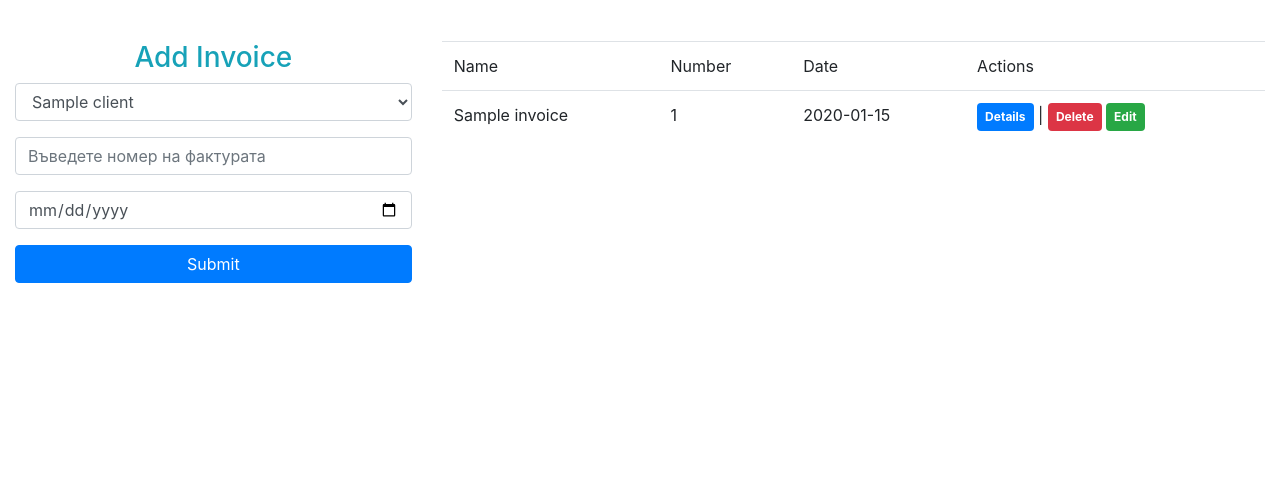
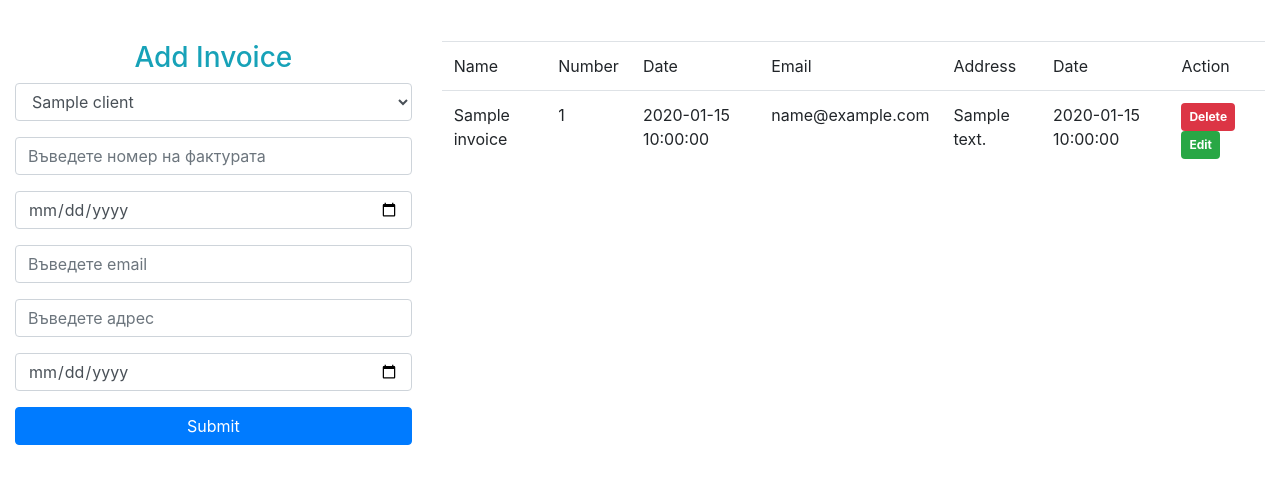
Before and after one commit to Denitsa2731/invoices, a PHP site: page /templates/add.php in a window 1280 px wide. Shown: the part 56-540 px from the top of the page. Run offline with PHP 8.4, Linux system fonts and the light colour scheme; tables that the repository leaves empty hold one stand-in row (values such as "Sample post"); some libraries are stand-ins or nearby versions.

Commit message:
Implement invoices project

```diff
--- a/src/ClientController.php
+++ b/src/ClientController.php
@@ -18,11 +18,11 @@ class ClientController extends Entity
 
     public function showAllClient()
     {
-        $invoices = [];
+        $clients = [];
         $stmt = $this->stm->query("SELECT * FROM invoices.client ORDER BY id DESC");
 
         while ($row = $stmt->fetch()) {
-            array_push($invoices, array(
+            array_push($clients, array(
                 'id' => $row['id'],
                 'name' => $row['client_name'],
                 'email' => $row['client_email'],
@@ -30,7 +30,7 @@ class ClientController extends Entity
             ));
         }
 
-        return $invoices;
+        return $clients;
     }
     public function getClientById(int $id)
     {
--- a/src/InvoiceController.php
+++ b/src/InvoiceController.php
@@ -21,10 +21,10 @@ class InvoiceController extends Entity {
         return $clientNames;
     }
 
-    public function addInvoice($client_name, $number, $date)
+    public function addInvoice($client_name, $number, $date, $client_email, $client_address, $creation_date)
     {
-        $stmt = $this->stm->prepare("INSERT INTO invoices.invoice(client_name, date, number) VALUES (?, ?, ?)");
-        return $stmt->execute([$client_name, $date, $number]);
+        $stmt = $this->stm->prepare("INSERT INTO invoices.invoice(client_name, date, number, client_email, client_address, creation_date) VALUES (?, ?, ?, ?, ?, ?)");
+        return $stmt->execute([$client_name, $date, $number, $client_email, $client_address, $creation_date]);
     }
 
     public function showAllInvoices()
@@ -38,6 +38,9 @@ class InvoiceController extends Entity {
                 'name' => $row['client_name'],
                 'date' => $row['date'],
                 'number' => $row['number'],
+                'client_email' => $row['client_email'],
+                'client_address' => $row['client_address'],
+                'date' => $row ['creation_date'],
             ));
         }
 
@@ -53,9 +56,9 @@ class InvoiceController extends Entity {
 
     public function updateInvoice(array $data)
     {
-        $stmt = $this->stm->prepare("UPDATE invoices.invoice SET client_name=?, number=?, date=? WHERE id=?");
+        $stmt = $this->stm->prepare("UPDATE invoices.invoice SET client_name=?, number=?, date=? client_email=?, client_address=?, creation_date=? WHERE id=?");
 
-        return $stmt->execute([$data['name'], $data['number'], $data['creation_date'], $data['id']]);
+        return $stmt->execute([$data['name'], $data['number'], $data['creation_date'], $data['id'], $data['client_email'], $data['client_address'], $data['creation_date']]);
     }
 
 
@@ -72,9 +75,12 @@ if (isset($_POST['submit'])) {
     $client_name = $_POST['name'];
     $number = $_POST['number'];
     $date = $_POST['date'];
+    $client_email = $_POST['email'];
+    $client_address = $_POST['address'];
+    $creation_date = $_POST['date'];
 
     $actions = new InvoiceController();
-    $res = $actions->addInvoice($client_name, $number, $date);
+    $res = $actions->addInvoice($client_name, $number, $date, $client_email, $client_address, $creation_date);
 
     if ($res) {
         echo "New record created successfully.";
@@ -88,6 +94,9 @@ if (isset($_POST['update'])) {
     $data['id'] = $_POST['id'];
     $data['name'] = $_POST['name'];
     $data['number'] = $_POST['number'];
+    $data['date'] = $_POST['date'];
+    $data['client_email'] = $_POST['email'];
+    $data['client_address'] = $_POST['address'];
     $data['creation_date'] = $_POST['date'];
 
     $actions = new InvoiceController();
--- a/templates/add.php
+++ b/templates/add.php
@@ -73,6 +73,15 @@ $clientNames = $action->getAllClientNames();
                     <input type="date" name="date" class="form-control" placeholder="Въведете дата на фактурата" required>
                 </div>
                 <div class="form-group">
+                    <input type="email" name="email" class="form-control" placeholder="Въведете email" required>
+                </div>
+                    <div class="form-group">
+                        <input type="text" name="address" class="form-control" placeholder="Въведете адрес" required>
+                    </div>
+                        <div class="form-group">
+                            <input type="date" name="date" class="form-control" placeholder="Въведете дата на създаване" required>
+                        </div>
+                <div class="form-group">
                     <input type="submit" name="submit" class="btn btn-primary btn-block" value="Submit" >
                 </div>
             </form>
@@ -84,7 +93,10 @@ $clientNames = $action->getAllClientNames();
                     <td>Name</td>
                     <td>Number</td>
                     <td>Date</td>
-                    <td>Actions</td>
+                    <td>Email</td>
+                    <td>Address</td>
+                    <td>Date</td>
+                    <td>Action</td>
                 </tr>
                 </thead>
                 <tbody>
@@ -94,9 +106,13 @@ $clientNames = $action->getAllClientNames();
                         <td><?= $row['name']; ?></td>
                         <td><?= $row['number']; ?></td>
                         <td><?= $row['date']; ?></td>
+                        <td><?= $row['client_email']; ?></td>
+                        <td><?= $row['client_address']; ?></td>
+                        <td><?= $row['date']; ?></td>
+
 
                         <td>
-                            <a href="#" class="badge badge-primary p-2">Details</a> |
+
                             <a href="delete.php?action=invoices&id=<?= $row['id']; ?>" class="badge badge-danger p-2">Delete</a>
 <!--                            <a href="InvoiceController.php?delete=--><?//= $row['id']; ?><!--" class="badge badge-danger p-2">Delete</a>-->
                             <a href="edit_invoice.php?id=<?= $row['id']; ?>" class="badge badge-success p-2" >Edit</a>
--- a/templates/clients.php
+++ b/templates/clients.php
@@ -2,7 +2,7 @@
 include '../src/ClientController.php';
 
 $action = new ClientController();
-$invoices = $action->showAllClient();
+$clients = $action->showAllClient();
 ?>
 
 <!DOCTYPE html>
@@ -88,14 +88,14 @@ $invoices = $action->showAllClient();
                 </thead>
                 <tbody>
 
-                <?php foreach ($invoices as $row) { ?>
+                <?php foreach ($clients as $row) { ?>
                     <tr>
                         <td><?= $row['name']; ?></td>
                         <td><?= $row['email']; ?></td>
                         <td><?= $row['date']; ?></td>
 
                         <td>
-                            <a href="#" class="badge badge-primary p-2">Details</a> |
+
                             <a href="delete.php?action=clients&id=<?= $row['id']; ?>" class="badge badge-danger p-2">Delete</a>
                             <a href="edit_client.php?id=<?= $row['id']; ?>" class="badge badge-success p-2" >Edit</a>
                         </td>
--- a/templates/service.php
+++ b/templates/service.php
@@ -89,7 +89,7 @@ $invoices = $action->showAllServices();
                         <td><?= $row['creation_date']; ?></td>
 
                         <td>
-                            <a href="#" class="badge badge-primary p-2">Details</a> |
+
                             <a href="delete.php?action=service&id=<?= $row['id']; ?>" class="badge badge-danger p-2">Delete</a>
 <!--                            <a href="ServiceController.php?delete=--><?//= $row['id']; ?><!--" class="badge badge-danger p-2">Delete</a>-->
                             <a href="edit.php?id=<?= $row['id']; ?>" class="badge badge-success p-2" >Edit</a>
--- a/templates/show_client.php
+++ b/templates/show_client.php
@@ -78,7 +78,7 @@ $invoices = $action->showAllClient();
                         <td><?= $row['number']; ?></td>
                         <td><?= $row['date']; ?></td>
                         <td>
-                            <a href="#" class="badge badge-primary p-2">Details</a> |
+
                             <a href="delete.php" class="badge badge-danger p-2" >Delete</a> |
                             <a href="#" class="badge badge-success p-2" >Edit</a>
                         </td>
--- a/templates/show_services.php
+++ b/templates/show_services.php
@@ -79,7 +79,7 @@ $invoices = $action->showAllServices();
                         <td><?= $row['date']; ?></td>
 
                         <td>
-                            <a href="#" class="badge badge-primary p-2">Details</a> |
+
                             <a href="#" class="badge badge-danger p-2" >Delete</a> |
                             <a href="#" class="badge badge-success p-2" >Edit</a>
                         </td>
```
Also changed, not shown: templates/edit_invoice.php (+10 -1 lines).
